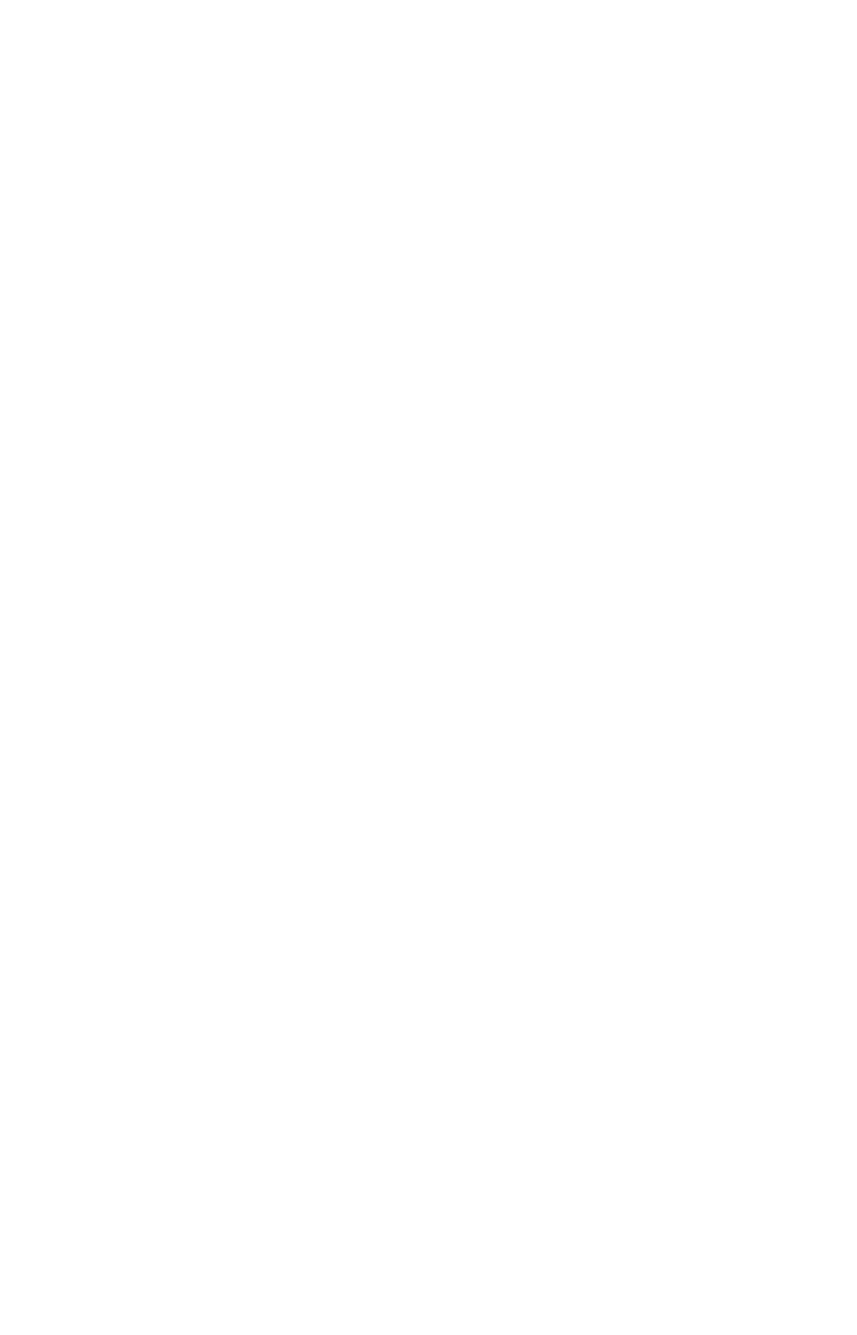
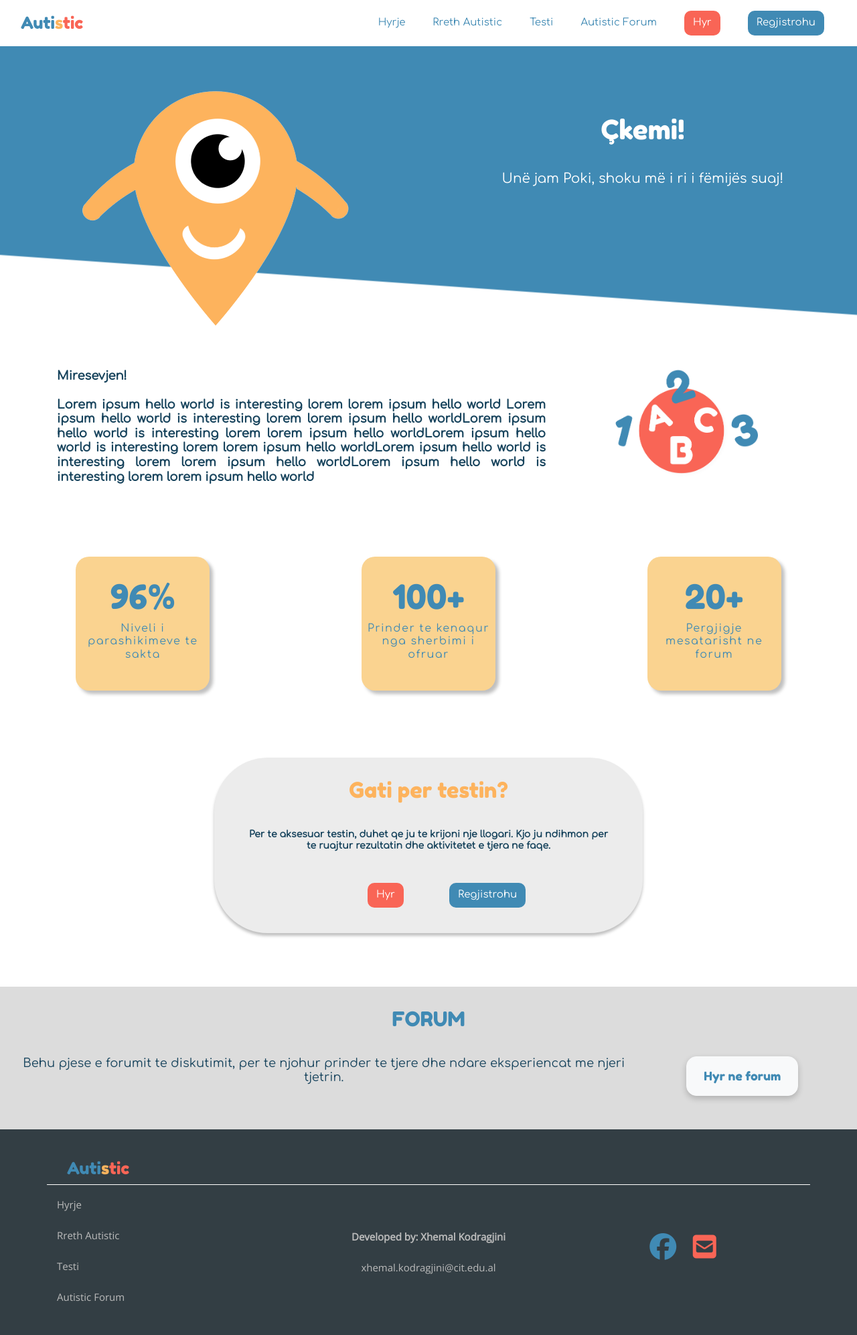
Before and after one commit to xhemalkodragjini/poki-al, a Django app: page / in a window 1280 px wide. Before the commit the page is empty. Shown: the whole page at 67% size. Before the commit the page ends 800 px from the top, so only its background shows below. Run offline with Django 3.2, Linux system fonts and the light colour scheme; some libraries are stand-ins or nearby versions.

Commit message:
Initial Commit

```diff
--- a/templates/base.html
+++ b/templates/base.html
@@ -11,8 +11,6 @@
     <link rel="stylesheet" href="{% static 'about.css' %}">
     <link rel="stylesheet" href="{% static 'login_p.css' %}">
     <link rel="stylesheet" href="{% static 'signup.css' %}">
-    <link rel="stylesheet" href="{% static 'forum_intro.css' %}">
-    <link rel="stylesheet" href="{% static 'test.css' %}">
     <script src="https://kit.fontawesome.com/141a3ebb36.js" crossorigin="anonymous"></script>
 </head>
 <body>
--- a/templates/index.html
+++ b/templates/index.html
@@ -1,10 +1,113 @@
-<!DOCTYPE html>
-<html lang="en">
-<head>
-    <meta charset="UTF-8">
-    <title>Title</title>
-</head>
-<body>
+{% extends 'base.html' %}
 
-</body>
-</html>
+{% load static %}
+
+{% block content %}
+
+    <section id="intro-section">
+        <div class="container-fluid">
+            <div class="row">
+                <div class="col-md-6 text-center">
+                    <img src="{% static 'logo.png' %}" alt="logo">
+                </div>
+                <div class="col-md-6 text-center">
+                    <div class="hello-text">
+                        <h1>Çkemi!</h1>
+                        <h5>Unë jam Poki, shoku më i ri i fëmijës suaj!</h5>
+                    </div>
+                </div>
+            </div>
+        </div>
+    </section>
+
+    <section id="welcome-message-section">
+        <div class="container">
+            <div class="row">
+                <div class="col-md-8">
+                    <h1>Miresevjen!<br><br>
+
+                        Lorem ipsum hello world is interesting lorem lorem ipsum hello world Lorem ipsum hello world is
+                        interesting lorem lorem ipsum hello worldLorem ipsum hello world is interesting lorem lorem
+                        ipsum
+                        hello
+                        worldLorem ipsum hello world is interesting lorem lorem ipsum hello worldLorem ipsum hello world
+                        is
+                        interesting lorem lorem ipsum hello worldLorem ipsum hello world is interesting lorem lorem
+                        ipsum
+                        hello
+                        world</h1>
+                </div>
+                <div class="col-md-4 text-center">
+                    <img src="{% static 'welcome.PNG' %}" alt="hello">
+                </div>
+            </div>
+        </div>
+    </section>
+
+
+    <section id="statistics">
+        <div class="container-fluid">
+            <div class="row">
+                <div class="col-md-4 text-center">
+                    <div class="info-box">
+                        <h1>96%</h1>
+                        <h2>Niveli i parashikimeve te sakta</h2>
+                    </div>
+                </div>
+                <div class="col-md-4 text-center">
+                    <div class="info-box">
+                        <h1>100+</h1>
+                        <h2>Prinder te kenaqur nga sherbimi i ofruar</h2>
+                    </div>
+                </div>
+                <div class="col-md-4 text-center">
+                    <div class="info-box">
+                        <h1>20+</h1>
+                        <h2>Pergjigje mesatarisht ne forum</h2>
+                    </div>
+                </div>
+            </div>
+        </div>
+    </section>
+
+    <section id="test-intro-section">
+        <div class="container text-center">
+            <h2>Gati per testin?</h2>
+            <h4>Per te aksesuar testin, duhet qe ju te krijoni nje llogari. Kjo ju ndihmon per te ruajtur rezultatin dhe
+                aktivitetet e tjera ne faqe.</h4>
+            <div class="row">
+
+                <div class="col-md-6 text-center">
+                    <a class="nav-link" href="{% url 'login' %}">
+                        <button class="btn login-btn">Hyr</button>
+                    </a>
+                </div>
+                <div class="col-md-6 text-center">
+                    <a class="nav-link" href="{% url 'register' %}">
+                        <button class="btn register-btn">Regjistrohu</button>
+                    </a>
+                </div>
+            </div>
+        </div>
+
+    </section>
+
+    <section id="forum-section">
+        <div class="container-fluid text-center">
+            <h1>FORUM</h1>
+            <div class="row">
+                <div class="col-md-9">
+                    <h3>Behu pjese e forumit te diskutimit, per te njohur prinder te tjere dhe ndare eksperiencat me
+                        njeri
+                        tjetrin.</h3>
+                </div>
+                <div class="col-md-3">
+                    <a href="{% url 'list' %}">
+                        <button class="btn btn-light">Hyr ne forum</button>
+                    </a>
+                </div>
+            </div>
+        </div>
+
+    </section>
+{% endblock %}
```
